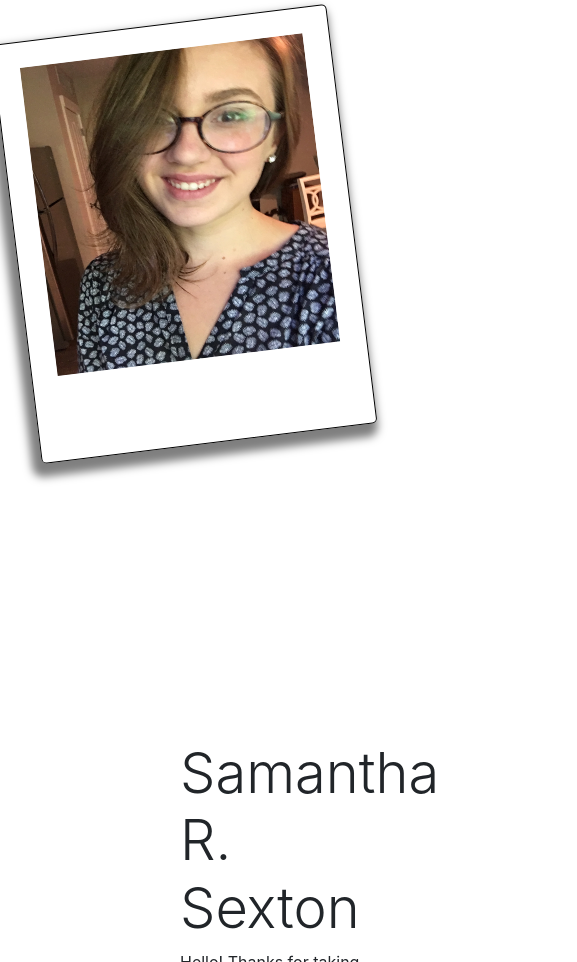
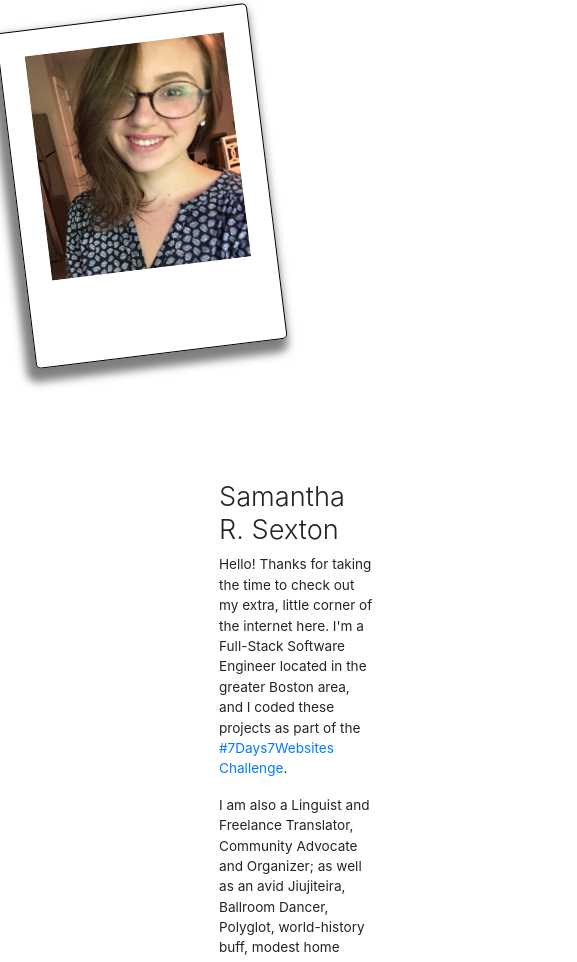
Before and after one commit to srsexton94/sevendays-portfolio, a website built with webpack: page index.html in a window 390 px wide. Shown: the part 1038-2000 px from the top of the page, 577 px wide, since content can reach past the window. Built offline with nearby package versions, Linux system fonts and the light colour scheme; files whose address does not match are found by name.

Commit message:
Increase mobile-responsivity styling

```diff
--- a/assets/styles/index.scss
+++ b/assets/styles/index.scss
@@ -18,13 +18,13 @@
 
 // About Me
 #about {
-  height: 100vh;
+  min-height: 110vh;
   padding: 0;
 
   .about-content {
-    // display: inline-block;
+    display: inline-block;
     float: right;
-    margin: 15vh 0 0 15vh;
+    // margin: 15vh 0 0 15vh;
     width: 50vw;
 
     .socials {
@@ -36,12 +36,40 @@
     border: 1px solid black;
     border-radius: 5px;
     box-shadow: -5px 8px 8px 5px rgba(0,0,0,0.5);
+    display: inline-block;
     float: left;
     height: 50vh;
-    margin: 20vh 0;
+    margin: 15vh 0;
     padding: 3vh 3vh 10vh 3vh;
     transform: rotate(-7deg);
     width: 40vh;
+  }
+}
+
+@media only screen and (max-width: 800px) {
+  #about {
+    padding: 10vh 0 !important;
+
+    .about-content {
+      font-size: .85em;
+      height: 100%;
+      width: 40vw !important;
+
+      h1 {
+        font-size: 2em;
+      }
+    }
+
+    .profile-img {
+      height: 40vh !important;
+      width: 30vh !important;
+    }
+  }
+}
+
+@media only screen and (max-width: 500px) {
+  #about {
+    height: 175vh;
   }
 }
 
@@ -50,7 +78,6 @@
   background-color: white;
   height: 100vh;
   padding-top: 10vh;
-}
 
   #contact-form {
     float: left;
@@ -65,6 +92,17 @@
     margin-right: 35vh;
     margin-top: 20vh;
     text-align: center;
+  }
+}
+
+@media only screen and (max-width: 850px) {
+  #contact-form,
+  #contact-info {
+    display: block !important;
+    float: none !important;
+    margin: auto !important;
+    padding-bottom: 10vh;
+  }
 }
 
 // Background Images
--- a/index.html
+++ b/index.html
@@ -122,7 +122,7 @@
               to check out my primary portfolio, connect on my socials or <a href="#contact">Contact Me</a> below!
             </p>
             <section class="socials">
-              <a href="http://srsexton94.github.io/" target="_blank" class="btn btn-outline-dark btn-lg">
+              <a id="portfolio-btn" href="http://srsexton94.github.io/" target="_blank" class="btn btn-outline-dark btn-lg">
                 <i class="fas fa-laptop-code"></i>&nbsp;&nbsp;My Coding Portfolio
               </a>
               <a href="https://www.linkedin.com/in/samantha-sexton/" target="_blank" class="btn btn-dark btn-lg">
```
Lines whose indentation alone changed are shown as unchanged.
